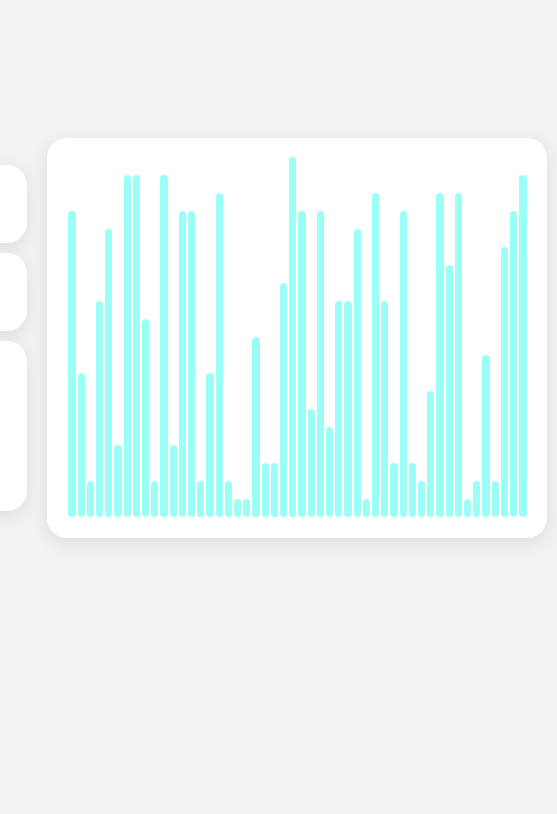
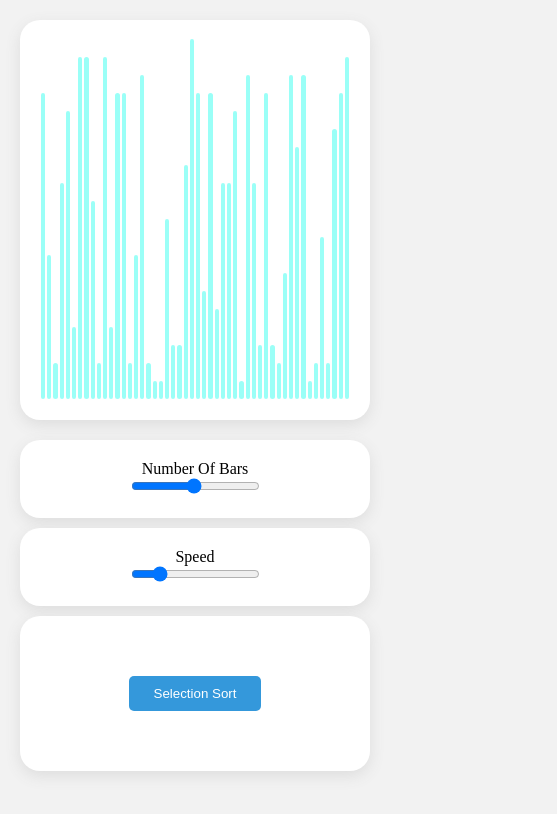
Before and after one commit to vishal-bashetti/sorting-algo, a plain HTML site: page index.html in a window 390 px wide. Shown: the whole page, 557 px wide, since content can reach past the window. Drawn offline with Linux system fonts and the light colour scheme.

Commit message:
Responsive fixed

```diff
--- a/index.html
+++ b/index.html
@@ -33,8 +33,7 @@
             </div>
         </div>
     </div>
-    <div class="play">
-    </div>
+
     <script src="app.js"></script>
     <script src="selection.js"></script>
 </body>
--- a/style.css
+++ b/style.css
@@ -13,13 +13,18 @@ body {
 }
 
 .container {
-  width: 90vw;
-  height: 80vh;
   display: flex;
   align-items: center;
   justify-content: center;
+  flex-wrap: wrap;
+  margin: 10px;
 }
-
+.left {
+  order: 2;
+}
+.right {
+  order: 1;
+}
 .card {
   background-color: #fff;
   border-radius: 20px;
@@ -48,7 +53,7 @@ body {
   margin: 1px;
   border-radius: 10px;
 }
-#selection{
+#selection {
   margin: 40px 20px;
   color: #fff;
   background-color: #3498db;
@@ -63,3 +68,8 @@ button:focus {
 button:active {
   transform: scale(0.9);
 }
+@media only screen and (max-width: 536px) {
+  .card {
+    width: 350px;
+  }
+}
```
